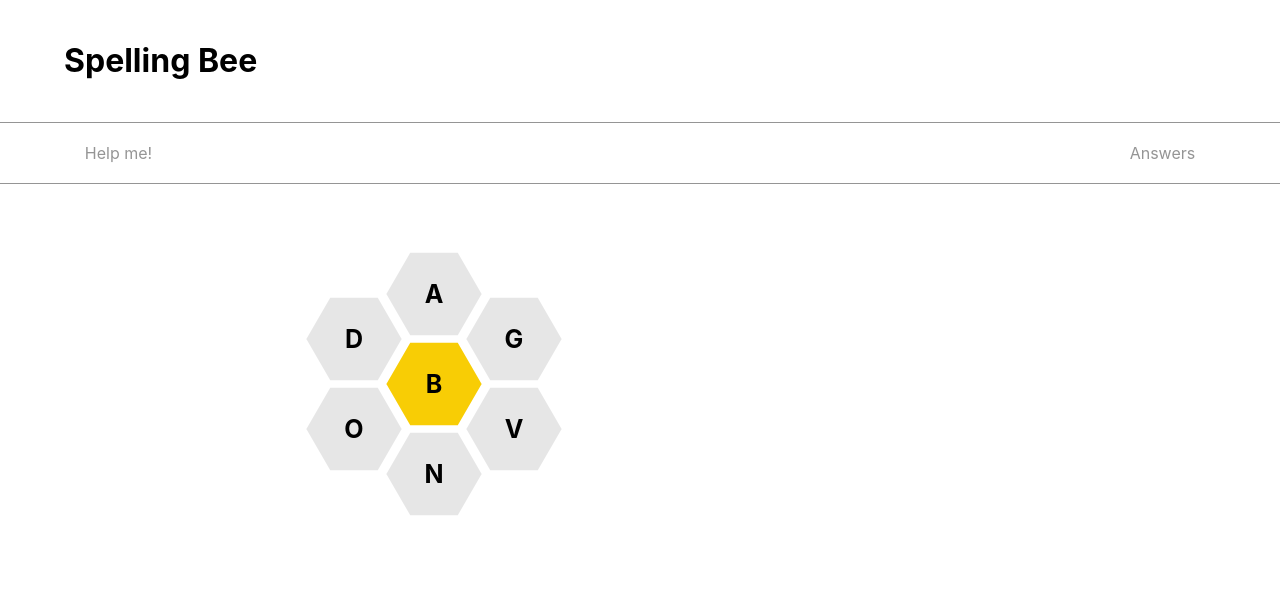
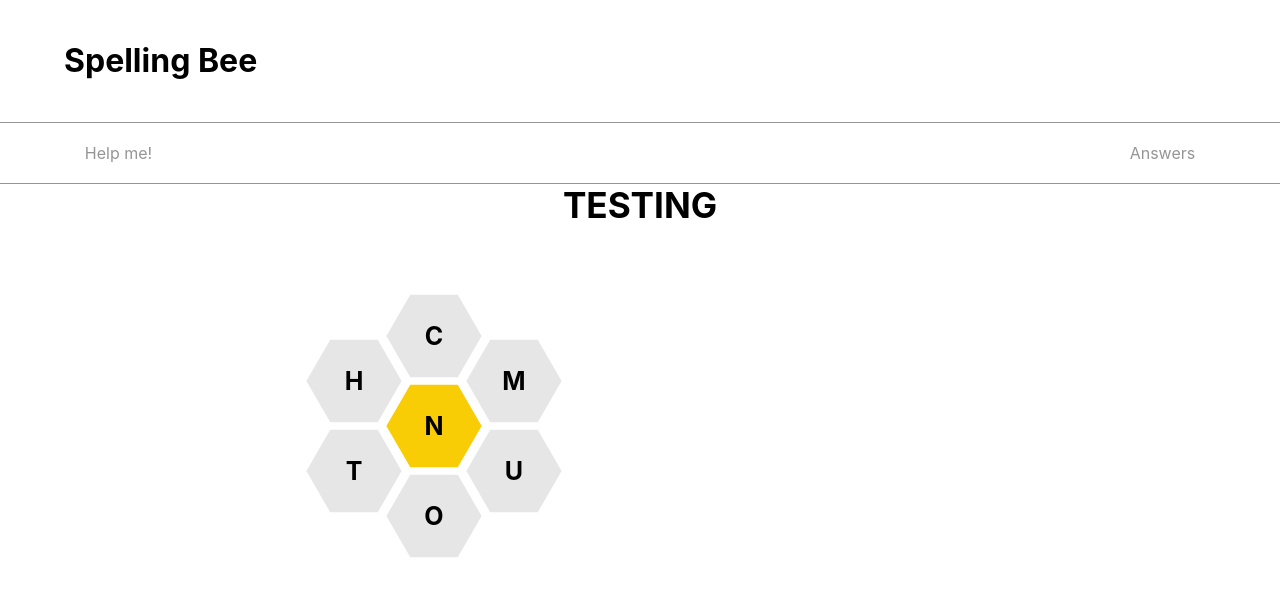
Before and after one commit to harrisoncole/spelling-bee, a React (Create React App) app: page / in a window 1280 px wide. Shown: the top 596 px of the page. Built offline with nearby package versions, Linux system fonts and the light colour scheme.

Commit message:
moved dim class to the app level and started entry bar

```diff
--- a/src/App.css
+++ b/src/App.css
@@ -31,3 +31,7 @@
     transform: rotate(360deg);
   }
 }
+
+.dim {
+  opacity: 0.2;
+}
--- a/src/App.js
+++ b/src/App.js
@@ -1,16 +1,16 @@
 import React, { useState } from 'react';
-import { Nav, Hive } from './components/index';
+import { Nav, Game } from './components/index';
 
 function App() {
   const [displayInstructions, setDisplayInstructions] = useState(false);
-  const [letters, setLetters] = useState(['a', 'd', 'g', 'n', 'o', 'v', 'b']);
+
   return (
     <div>
       <Nav
         displayInstructions={displayInstructions}
         setDisplayInstructions={setDisplayInstructions}
       />
-      <Hive letters={letters} />
+      <Game displayInstructions={displayInstructions} />
     </div>
   );
 }
--- /dev/null
+++ b/src/components/EntryBar.css
@@ -0,0 +1,15 @@
+.entry-bar {
+  color: black;
+  font-size: 2.2em;
+  text-transform: uppercase;
+  font-weight: bold;
+  text-align: center;
+}
+
+.non-letter {
+  color: #e6e6e6;
+}
+
+.center-letter {
+  color: #f8cd05;
+}
--- /dev/null
+++ b/src/components/EntryBar.js
@@ -0,0 +1,14 @@
+import React from 'react';
+import './EntryBar.css';
+
+const EntryBar = ({ displayInstructions, letters }) => {
+  return (
+    <div>
+      <div className={displayInstructions ? 'dim entry-bar' : 'entry-bar'}>
+        Testing
+      </div>
+    </div>
+  );
+};
+
+export default EntryBar;
--- /dev/null
+++ b/src/components/Game.js
@@ -0,0 +1,52 @@
+import React, { useState } from 'react';
+import { Hive, EntryBar } from './index';
+const letterArray = ['c', 'h', 'm', 'o', 't', 'u', 'n'];
+const wordList = {
+  cottonmouth: 0,
+  coconut: 0,
+  cocoon: 0,
+  common: 0,
+  conch: 0,
+  concoct: 0,
+  cotton: 0,
+  count: 0,
+  honcho: 0,
+  hunch: 0,
+  hunt: 0,
+  mono: 0,
+  month: 0,
+  moon: 0,
+  mount: 0,
+  munch: 0,
+  mutton: 0,
+  noncom: 0,
+  noon: 0,
+  notch: 0,
+  noun: 0,
+  onto: 0,
+  toon: 0,
+  uncommon: 0,
+  uncouth: 0,
+  uncut: 0,
+  unto: 0,
+};
+
+const Game = ({ displayInstructions }) => {
+  const [letters, setLetters] = useState(letterArray);
+  const [words, setWords] = useState(wordList);
+  const props = {
+    displayInstructions,
+    letters,
+    words,
+  };
+  return (
+    <div>
+      <div>
+        <EntryBar {...props} />
+        <Hive {...props} />
+      </div>
+    </div>
+  );
+};
+
+export default Game;
--- a/src/components/Hive.js
+++ b/src/components/Hive.js
@@ -1,8 +1,9 @@
 import React from 'react';
 import { HiveCell } from './index';
 import './Hive.css';
+import '../App.css';
 
-const Hive = ({ letters }) => {
+const Hive = ({ letters, displayInstructions }) => {
   const cellArray = [
     'top',
     'top-left',
@@ -13,7 +14,7 @@ const Hive = ({ letters }) => {
     'center',
   ];
   return (
-    <div className="hive">
+    <div className={displayInstructions ? 'dim hive' : 'hive'}>
       {cellArray.map(
         (cell, idx) =>
           cell && (
--- a/src/components/Nav.css
+++ b/src/components/Nav.css
@@ -1,7 +1,3 @@
-.dim {
-  opacity: 0.2;
-}
-
 h1 {
   padding: 20px 0;
   margin-left: 5%;
--- a/src/components/Nav.js
+++ b/src/components/Nav.js
@@ -1,6 +1,7 @@
 import React from 'react';
 import { Instructions } from './index';
 import './Nav.css';
+import '../App.css';
 
 const Nav = ({ displayInstructions, setDisplayInstructions }) => {
   return (
--- /dev/null
+++ b/src/components/WordBox.js
@@ -0,0 +1,3 @@
+import React from 'react';
+
+const WordBox = () => {};
--- a/src/components/index.js
+++ b/src/components/index.js
@@ -4,5 +4,7 @@ import Nav from './Nav';
 import Instructions from './Instructions';
 import HiveCell from './HiveCell';
 import Hive from './Hive';
+import Game from './Game';
+import EntryBar from './EntryBar';
 
-export { Nav, Instructions, HiveCell, Hive };
+export { Nav, Instructions, HiveCell, Hive, Game, EntryBar };
```
